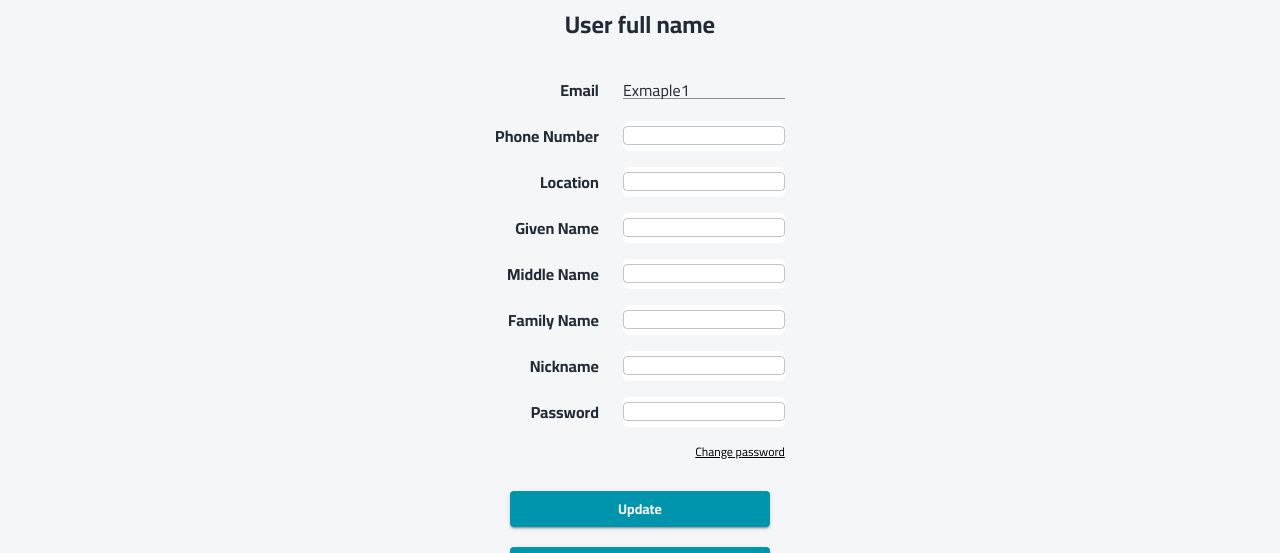
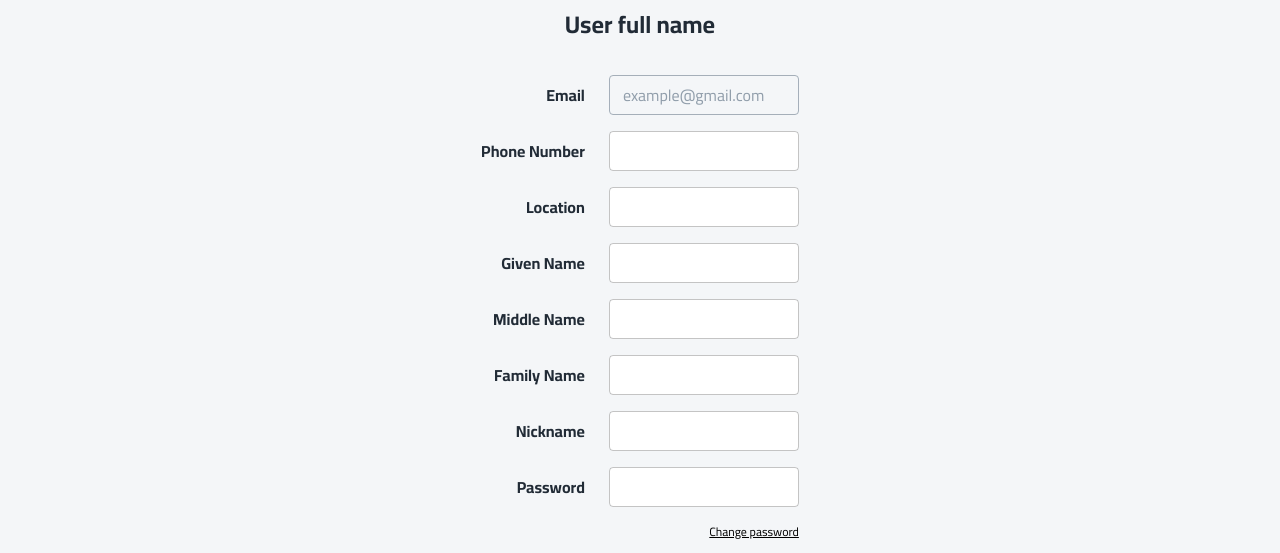
Before and after one commit to TeamSpider55/frontend, a React (Create React App) app: page /account in a window 1280 px wide. Shown: the part 176-729 px from the top of the page. Built offline with nearby package versions, Linux system fonts and the light colour scheme.

Commit message:
textfield alignment fix

```diff
--- a/src/pages/Account.jsx
+++ b/src/pages/Account.jsx
@@ -36,15 +36,10 @@ const useStyles = makeStyles((theme) => ({
     display: 'inline-block',
     backgroundColor: theme.palette.grey[0],
     borderRadius: '5px',
-    left: 'auto',
-    right: 0,
-    '& input': {
-      // margin: theme.spacing(1),
-      padding: theme.spacing(0),
-    },
   },
   splitRow: {
     display: 'flex',
+    alignItems: 'center',
     marginTop: theme.spacing(1),
     marginBottom: theme.spacing(1),
   },
@@ -80,9 +75,11 @@ const Account = () => {
               <Box className={classes.formLabel}>Email</Box>
               <TextField
                 className={classes.textField}
-                variant="standard"
-                defaultValue="Exmaple1"
+                variant="outlined"
+                defaultValue="example@gmail.com"
+                size="small"
                 style={{ 'background-color': theme.palette.grey[200] }}
+                disabled
                 inputProps={
                   {
                     readOnly: true,
@@ -95,6 +92,7 @@ const Account = () => {
               <TextField
                 className={classes.textField}
                 variant="outlined"
+                size="small"
                 inputProps={{ maxLength: 12 }}
               />
             </Box>
@@ -103,6 +101,7 @@ const Account = () => {
               <TextField
                 className={classes.textField}
                 variant="outlined"
+                size="small"
               />
             </Box>
             <Box className={classes.splitRow}>
@@ -110,6 +109,7 @@ const Account = () => {
               <TextField
                 className={classes.textField}
                 variant="outlined"
+                size="small"
               />
             </Box>
             <Box className={classes.splitRow}>
@@ -117,6 +117,7 @@ const Account = () => {
               <TextField
                 className={classes.textField}
                 variant="outlined"
+                size="small"
               />
             </Box>
             <Box className={classes.splitRow}>
@@ -124,6 +125,7 @@ const Account = () => {
               <TextField
                 className={classes.textField}
                 variant="outlined"
+                size="small"
               />
             </Box>
             <Box className={classes.splitRow}>
@@ -131,6 +133,7 @@ const Account = () => {
               <TextField
                 className={classes.textField}
                 variant="outlined"
+                size="small"
               />
             </Box>
             <Box className={classes.splitRow}>
@@ -138,12 +141,19 @@ const Account = () => {
               <TextField
                 className={classes.textField}
                 variant="outlined"
+                size="small"
               />
             </Box>
             <Box className={classes.changePasswordLink}>
               {' '}
               <Link component={RouterLink} to="/forgot-password">
-                <Box display="inline" style={{ 'text-decoration': 'underline' }} fontWeight={theme.typography.fontWeightRegular} fontSize={theme.typography.caption.fontSize} color={theme.palette.common.black}>
+                <Box
+                  display="inline"
+                  style={{ 'text-decoration': 'underline' }}
+                  fontWeight={theme.typography.fontWeightRegular}
+                  fontSize={theme.typography.caption.fontSize}
+                  color={theme.palette.common.black}
+                >
                   Change password
                 </Box>
               </Link>
```
